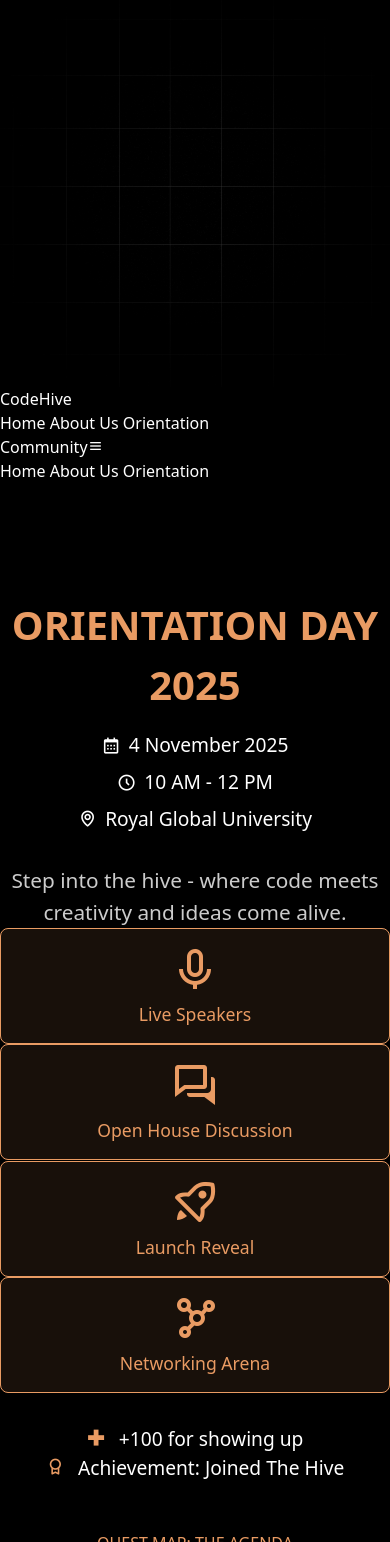
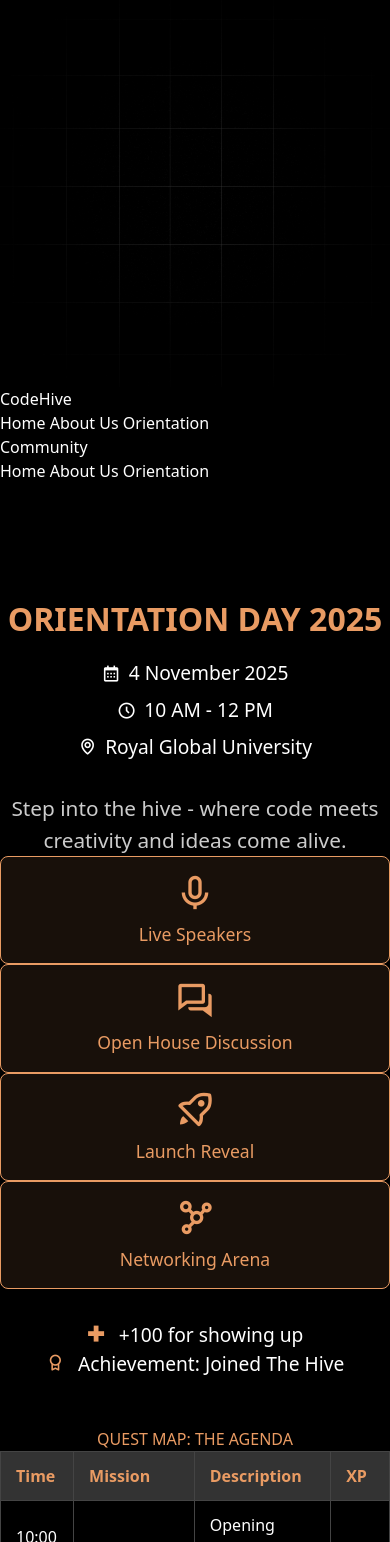
Before and after one commit to OmeshThokchom/CodingClub, a React (Vite) app: page /orientation in a window 390 px wide. Shown: the top 1542 px of the page. Built offline with nearby package versions, Linux system fonts and the light colour scheme.

Commit message:
mobile responsiveness

```diff
--- a/src/components/About.jsx
+++ b/src/components/About.jsx
@@ -97,7 +97,7 @@ const About = () => {
       <div style={{ position: 'fixed', top: 0, left: 0, width: '100%', height: '100%', zIndex: -1, opacity: 0.3 }}>
         <LaserFlow />
       </div>
-      <div data-aos="fade-right" data-aos-offset="300" data-aos-easing="ease-in-sine" className="max-w-6xl mx-auto px-4 z-10 mt-[10%] md:mt-[5%] lg:mt-0">
+      <div data-aos="fade-right" data-aos-offset="300" data-aos-easing="ease-in-sine" className="max-w-6xl mx-auto px-4 z-10">
         <h1 className='text-3xl sm:text-4xl md:text-5xl lg:text-6xl font-semibold tracking-wider my-8 text-center'>
           CodeHive Developer’s Club
         </h1>
--- a/src/components/Header.jsx
+++ b/src/components/Header.jsx
@@ -1,9 +1,9 @@
-import 'boxicons/css/boxicons.min.css';
 import { Link } from 'react-router-dom';
 import { useState, useEffect } from 'react';
 
 const Header = () => {
   const [isScrolled, setIsScrolled] = useState(false);
+  const [isMenuOpen, setIsMenuOpen] = useState(false);
 
   useEffect(() => {
     const handleScroll = () => {
@@ -20,15 +20,9 @@ const Header = () => {
       window.removeEventListener('scroll', handleScroll);
     };
   }, []);
-  // simple function to toggle the mobile menu
+
   const toggleMobileMenu = () => {
-    const mibileMenu = document.getElementById('mobileMenu');
-
-    if (mobileMenu.classList.contains('hidden')) {
-      mobileMenu.classList.remove('hidden');
-    } else {
-      mobileMenu.classList.add('hidden');
-    }
+    setIsMenuOpen(!isMenuOpen);
   };
 
   return (
@@ -40,7 +34,7 @@ const Header = () => {
         data-aos="fade-down"
         data-aos-easing="linear"
         data-aos-duration="1500"
-        className="text-3x1 md:text-4x1 lg:texxt-5x1 font-light m-0"
+        className="text-3xl md:text-4xl lg:text-5xl font-light m-0"
       >
         CodeHive
       </h1>
@@ -84,17 +78,21 @@ const Header = () => {
 
       {/* mobile view menu */}
 
-      <button onClick={toggleMobileMenu} className="md:hidden text-3x1 p-2 z-50">
-        <i class="bx bx-menu"></i>
+      <button onClick={toggleMobileMenu} className="md:hidden flex flex-col justify-center items-center w-8 h-8 z-50">
+        <div className={`w-6 h-0.5 bg-white transition-all duration-300 ${isMenuOpen ? 'rotate-45 translate-y-1.5' : ''}`}></div>
+        <div className={`w-6 h-0.5 bg-white my-1 transition-all duration-300 ${isMenuOpen ? 'opacity-0' : ''}`}></div>
+        <div className={`w-6 h-0.5 bg-white transition-all duration-300 ${isMenuOpen ? '-rotate-45 -translate-y-1.5' : ''}`}></div>
       </button>
 
       {/* mobile menu hidden by default */}
 
       <div
         id="mobileMenu"
-        className="hidden fixed top-0 bottom-0 right-0 left-0 p-5 md:hidden z-40 bg-black bg-opacity-70 backdrop-blur- md"
+        className={`fixed top-0 bottom-0 right-0 w-64 p-5 md:hidden z-40 bg-black bg-opacity-70 backdrop-blur-md transition-transform duration-300 ${
+          isMenuOpen ? 'translate-x-0' : 'translate-x-full'
+        }`}
       >
-        <nav className="flex flex-col gap-6 items-center">
+        <nav className="flex flex-col gap-6 items-center mt-16">
           <Link
             className="text-base tracking-wider transition-colors hover:text-gray-300 z-50"
             to="/"
--- a/src/components/Hero.jsx
+++ b/src/components/Hero.jsx
@@ -4,7 +4,7 @@ import Spline from '@splinetool/react-spline';
 const hero = () => {
   return (
     <main className="flex pt-20 flex-col lg:flex-row items-centre justify-between min-h-[calc(90vh-6rem)]">
-        <div data-aos="fade-right" data-aos-offset="300" data-aos-easing="ease-in-sine" className="max-w-xl ml-[5%] z-10 mt-[90%] md:mt-[60%] lg:mt-0">
+        <div data-aos="fade-right" data-aos-offset="300" data-aos-easing="ease-in-sine" className="max-w-xl ml-[5%] z-10 lg:mt-0">
             <div className='relative w-[95%] sm:w-48 h-10 bg-gradient-to-r from-[#656565] to-[#e99b63] shadow-[0_0_15px_rgba(255,255,255,0.4)] rounded-full'>
                 <div className='absolute inset-[3px] bg-black rounded-full flex items-center justify-center gap-1' >
                     <i class='bx bx-diamond'></i>CODE HIVE
@@ -12,7 +12,7 @@ const hero = () => {
                 </div>
             </div>
 
-            <h1 className='text-3xl sm:text-4x1 md:text-5x1 lg:text-6xl font-semibold tracking-wider my-8'>
+            <h1 className='text-3xl sm:text-4xl md:text-5xl lg:text-6xl font-semibold tracking-wider my-8'>
               CODE HIVE
             </h1>
             <p className='text-base sm:text-lg tracking-wider text-gray-400 max-w-[25rem] lg:max-w-[30rem]'>
@@ -33,7 +33,7 @@ const hero = () => {
             </div>
         </div>
 
-        <Spline data-aos="fade-zoom-in" data-aos-easing="ease-in-back" data-aos-delay="300" data-aos-offset="0" className='absolute lg:top-0 top-[-20%] h-full' scene="https://prod.spline.design/Qy3jSIZm8GWiJJhi/scene.splinecode" />
+        <Spline data-aos="fade-zoom-in" data-aos-easing="ease-in-back" data-aos-delay="300" data-aos-offset="0" className='absolute lg:top-0 top-[-10%] h-full w-full z-0' scene="https://prod.spline.design/Qy3jSIZm8GWiJJhi/scene.splinecode" />
 
 
     </main>
--- a/src/components/Orientation.css
+++ b/src/components/Orientation.css
@@ -118,3 +118,13 @@
   margin-left: 0.5rem;
   color: #e99b63;
 }
+
+@media screen and (max-width: 768px) {
+  .event-title {
+    font-size: 2rem;
+  }
+
+  .feature-item i {
+    font-size: 2.5rem;
+  }
+}
```
